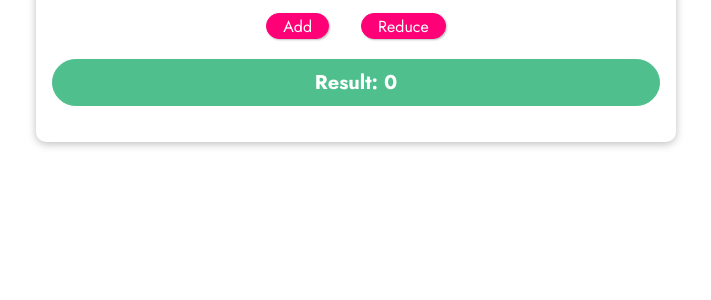
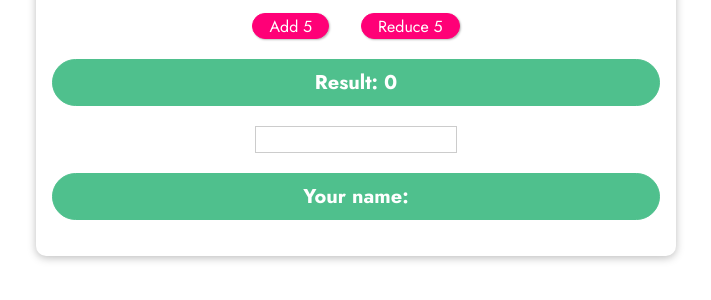
Before and after one commit to AlenaMaer/JS_Snippets, a plain HTML site: page Vue Snippets/Counter/index.html in a window 1280 px wide. Shown: the part 286-586 px from the top of the page, without its empty margins (284-995 px from the left). Drawn offline with nearby package versions, Linux system fonts and the light colour scheme.

Commit message:
added input form

```diff
--- a/Vue Snippets/Counter/app.js
+++ b/Vue Snippets/Counter/app.js
@@ -2,14 +2,18 @@ const app = Vue.createApp({
   data() {
     return {
       counter: 0,
+      name: '',
     };
   },
   methods: {
-    add() {
-      this.counter++;
+    setName(event) {
+      this.name = event.target.value;
     },
-    reduce() {
-      this.counter--;
+    add(num) {
+      this.counter = this.counter + num;
+    },
+    reduce(num) {
+      this.counter = this.counter - num;
     },
   },
 });
--- a/Vue Snippets/Counter/index.html
+++ b/Vue Snippets/Counter/index.html
@@ -18,9 +18,11 @@
     </header>
     <section id="events">
       <h2>Events in Action</h2>
-      <button @click="add">Add</button>
-      <button @click="reduce">Reduce</button>
+      <button @click="add(5)">Add 5</button>
+      <button @click="reduce(5)">Reduce 5</button>
       <p>Result: {{ counter }}</p>
+      <input @input="setName" type="text" />
+      <p>Your name: {{name}}</p>
     </section>
   </body>
 </html>
```
